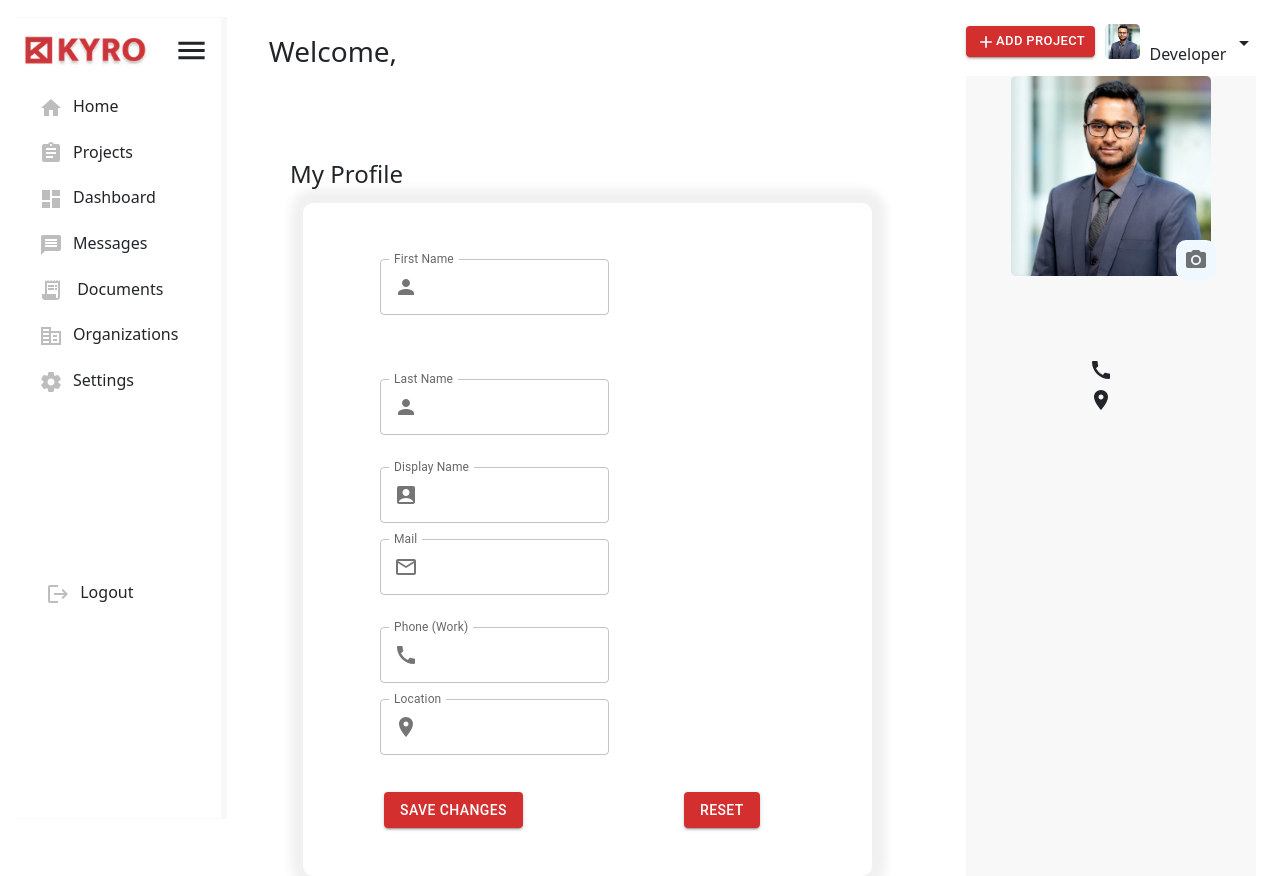
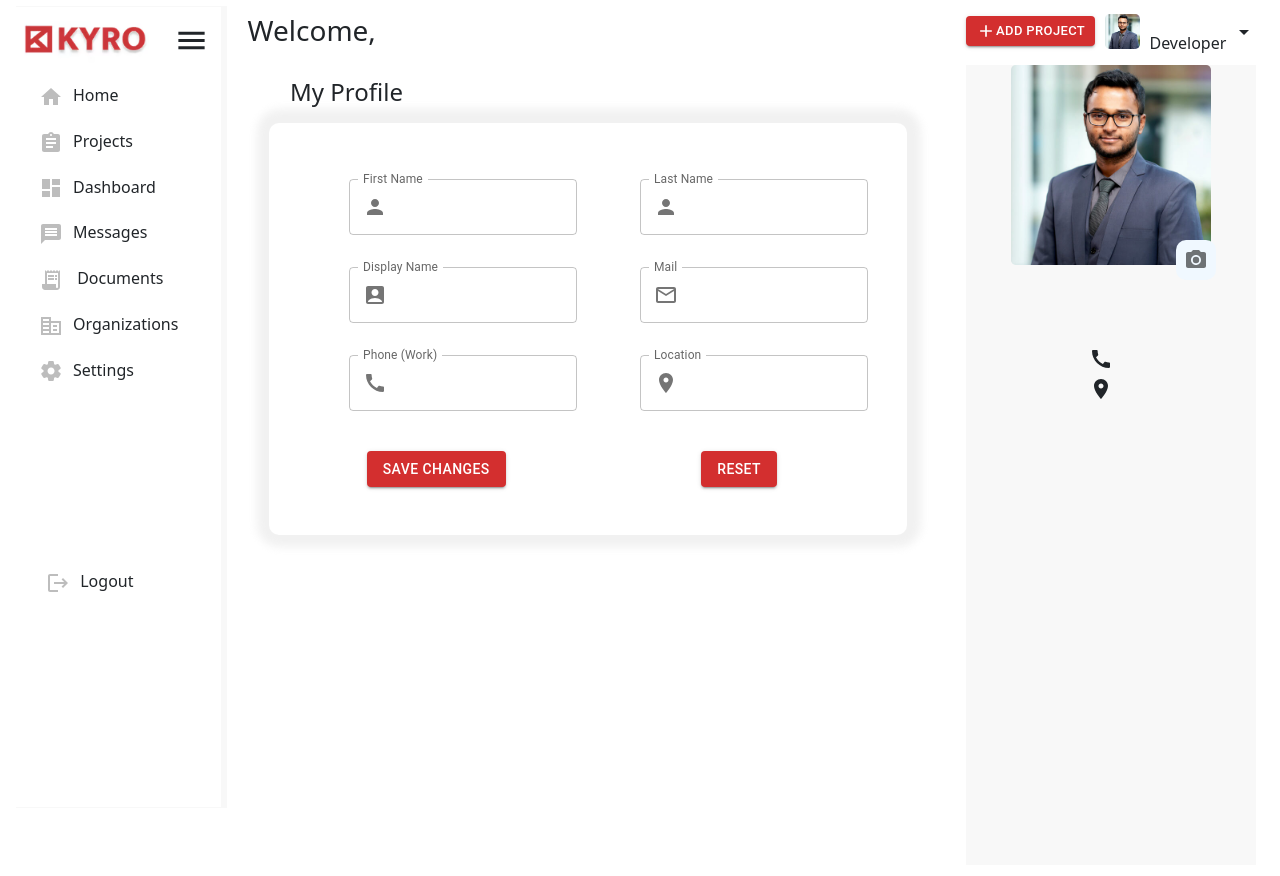
Before and after one commit to kudalingam/kyro_task, a React (Create React App) app: page / in a window 1280 px wide. Built offline with nearby package versions, Linux system fonts and the light colour scheme; no server answers.

Commit message:
Edit props

```diff
--- a/src/Assets/CSS/style.css
+++ b/src/Assets/CSS/style.css
@@ -86,11 +86,11 @@ body {
 }
 .greetings {
   position: relative;
-  margin: 5%;
+  margin: 2%;
 }
 .profile-tag {
   position: relative;
-  top: 7%;
+  top: 2%;
   padding-left: 8%;
 }
 .profile-layout {
@@ -101,7 +101,7 @@ body {
   margin: 5%;
 }
 .profile {
-  margin: 70px;
+  margin: 0 5%;
   box-shadow: 1px -1px 9px 13px rgb(211 211 211 / 31%);
   -webkit-box-shadow: 1px -1px 9px 13px rgb(211 211 211 / 31%);
   -moz-box-shadow: 1px -1px 9px 13px rgba(211, 211, 211, 0.31);
--- a/src/Components/Profile.js
+++ b/src/Components/Profile.js
@@ -22,8 +22,8 @@ const Profile = (props) => {
   const user_id = 1;
   const [Myprofile, setMyprofile] = useState({});
   const [message, setMessage] = useState("");
-  const [open, setOpen] = React.useState(true);
-  useEffect(() => {
+  const [open, setOpen] = useState(true);
+  useEffect((props) => {
     async function getUser() {
       try {
         const response = await axios.get(
@@ -42,16 +42,16 @@ const Profile = (props) => {
     }
     getUser();
   }, []);
+
   async function handleSubmit(e) {
     e.preventDefault();
+    const id = user_id;
     const FirstName = props.firstName;
     const LastName = props.lastName;
     const DisplayName = props.displayName;
     const Mail = props.mail;
     const Phone = props.phone;
     const Location = props.location;
-    const id = user_id;
-
     const data = {
       FirstName,
       LastName,
```
